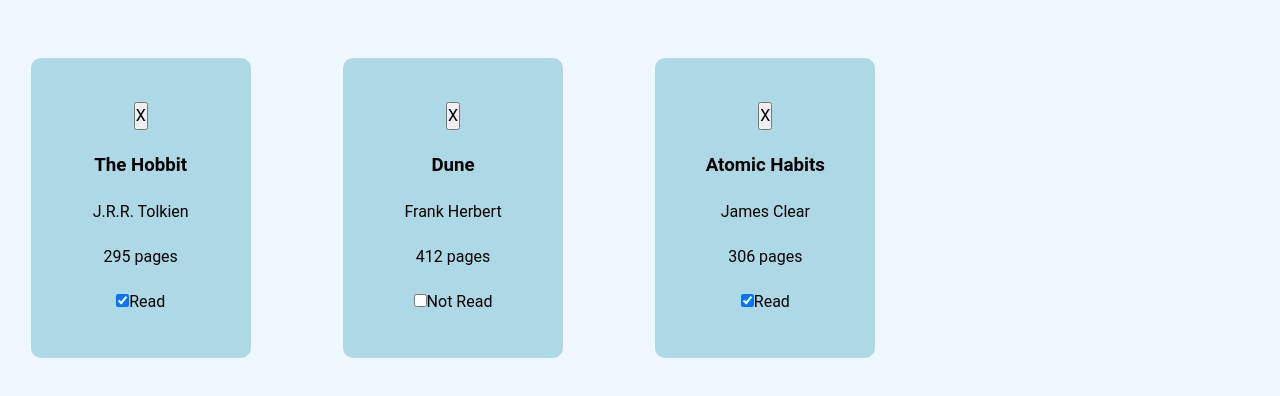
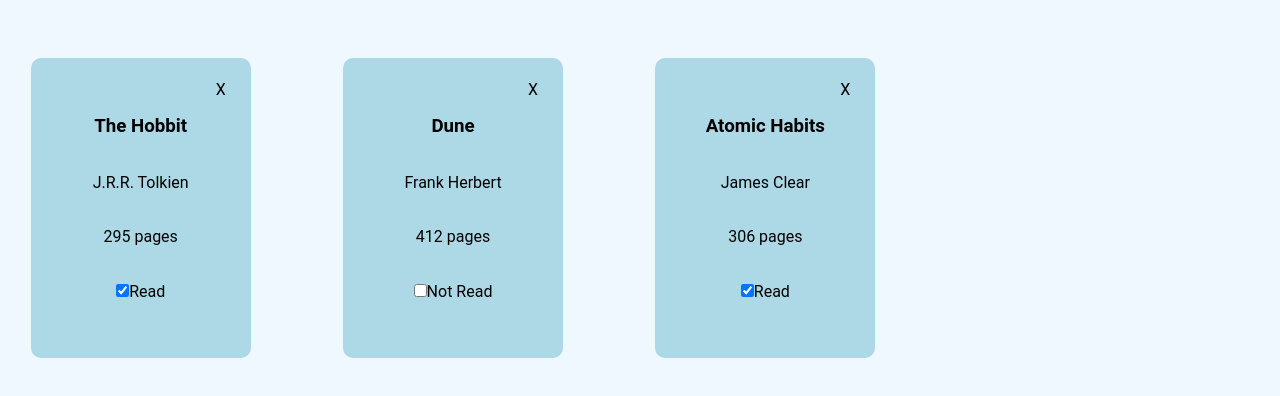
Before and after one commit to nikolhurd/library, a plain HTML site: page index.html in a window 1280 px wide. Shown: the part 82-478 px from the top of the page. Drawn offline with Linux system fonts and the light colour scheme.

Commit message:
styling delete btn

```diff
--- a/style.css
+++ b/style.css
@@ -53,6 +53,7 @@
 }
 
 .card-wrapper {
+  position: relative;
   display: flex;
   flex-direction: column;
   justify-content: space-evenly;
@@ -64,3 +65,18 @@
   width: 220px;
   border-radius: var(--border-radius);
 }
+
+.btn-delete {
+  position: absolute;
+  top: 20px;
+  right: 20px;
+  background-color: transparent;
+  border: none;
+  min-width: 20px;
+  min-height: 20px;
+}
+
+.btn-delete:hover {
+  background-color: rgb(189, 229, 242);
+  border-radius: 20%;
+}
```
